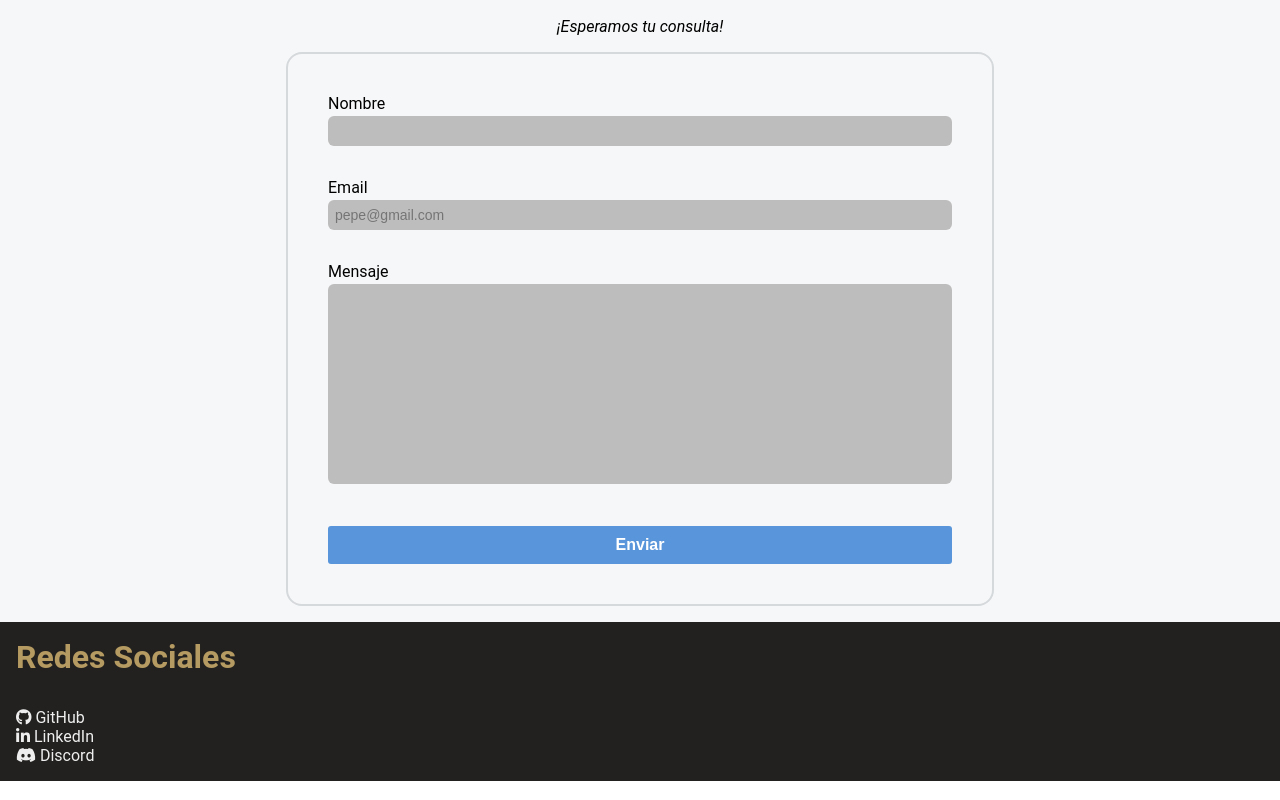
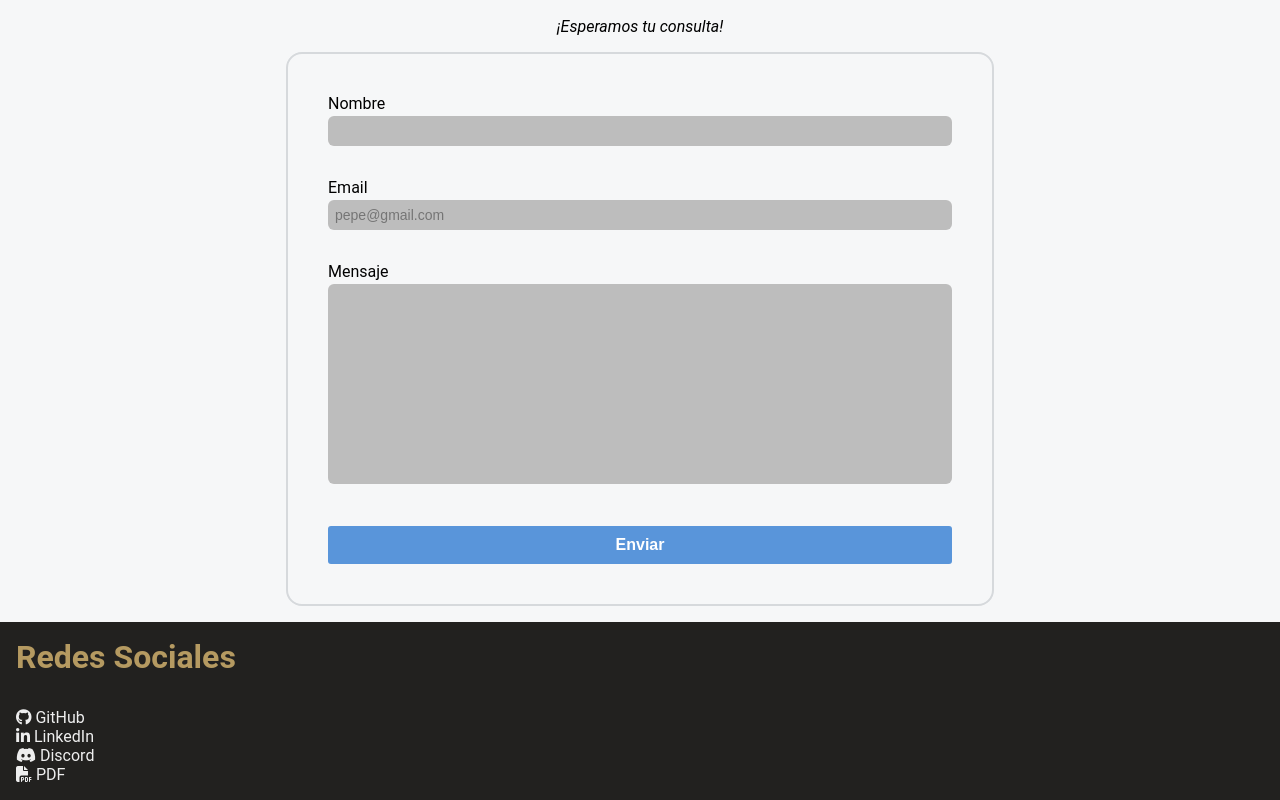
Before and after one commit to chano64123/miprimerapagina, a plain HTML site: page index.html in a window 1280 px wide. Shown: the part 1145-1945 px from the top of the page. Drawn offline with Linux system fonts and the light colour scheme.

Commit message:
archivo pdf

```diff
--- a/index.html
+++ b/index.html
@@ -105,6 +105,9 @@
                             <li>
                                 <a target="_blank" href="https://discordapp.com/users/424046446719926272"><i class="fa-brands fa-discord"></i> Discord</a>
                             </li>
+                            <li>
+                                <a target="_blank" href="files/Introducción a Github.pdf"><i class="fa-solid fa-file-pdf"></i> PDF</a>
+                            </li>
                         </ul>
                     </nav>
                 </div>
```
Also changed, not shown: 1 other file.
